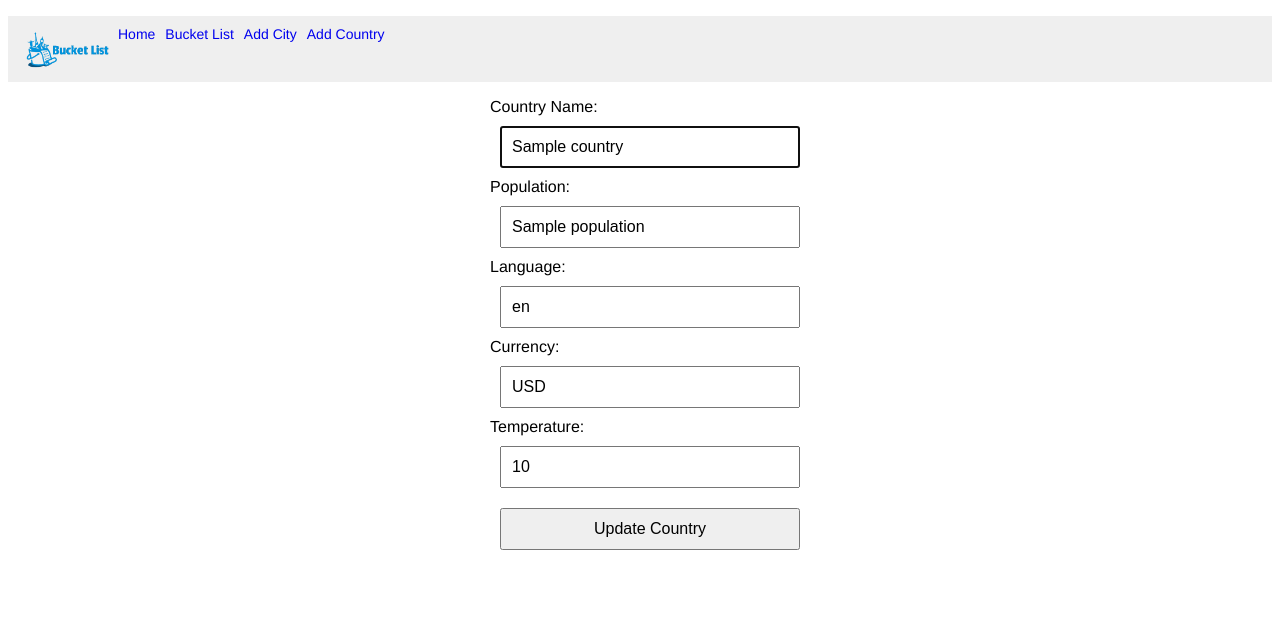
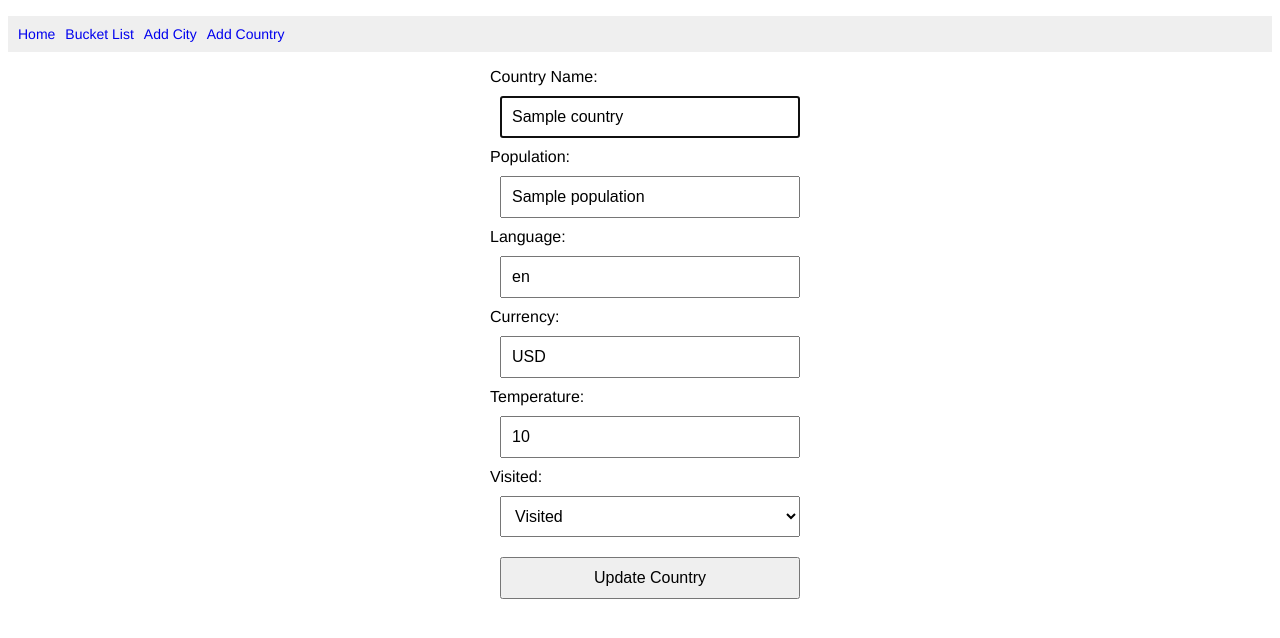
Before and after one commit to stephdavis1/Travel-Bucket-List-App, a Flask app: page /countries/1/edit in a window 1280 px wide. Shown: the top 638 px of the page. Run offline with Flask 2, Linux system fonts and the light colour scheme; a database or web service that is not in the repository returns one stand-in record (values such as "Sample title"); some libraries are stand-ins or nearby versions.

Commit message:
bug fixes for editing countries

```diff
--- a/controllers/country_controller.py
+++ b/controllers/country_controller.py
@@ -27,6 +27,7 @@ def new_country():
 # POST '/countries'
 @countries_blueprint.route("/countries", methods=["POST"])
 def create_country():
+    # import pdb; pdb.set_trace()
     name = request.form["name"]
     population = request.form["population"]
     language_spoken = request.form["language_spoken"]
@@ -57,13 +58,13 @@ def edit_country(id):
 # PUT '/countries/<id>'
 @countries_blueprint.route("/countries/<id>", methods=["POST"])
 def update_country(id):
-    print(request.form)
     name = request.form["name"]
     population = request.form["population"]
     language_spoken = request.form["language_spoken"]
     currency_used = request.form["currency"]
     average_temperature = request.form["temperature"]
-    country = Country(name, population, language_spoken,currency_used, average_temperature, id)
+    visited = request.form["visited"]
+    country = Country(name, population, language_spoken,currency_used, average_temperature, id, visited)
     country_repository.update(country)
     return redirect("/countries")
 
--- a/repositories/country_repository.py
+++ b/repositories/country_repository.py
@@ -6,13 +6,14 @@ from models.city import City
 
 # create
 def save(country):
-    sql = "INSERT INTO countries (name, population, language_spoken, currency_used, average_temperature) VALUES (%s, %s, %s, %s, %s) RETURNING *"
+    sql = "INSERT INTO countries (name, population, language_spoken, currency_used, average_temperature, visited) VALUES (%s, %s, %s, %s, %s, %s) RETURNING *"
     values = [
         country.name,
         country.population,
         country.language_spoken,
         country.currency_used,
-        country.average_temperature
+        country.average_temperature,
+        country.visited
     ]
     results = run_sql(sql, values)
     id = results[0]['id']
@@ -33,7 +34,8 @@ def select_all():
             row["language_spoken"],
             row["currency_used"],
             row["average_temperature"],
-            row['id']
+            row['id'],
+            row["visited"]
         )
         countries.append(country)
     return countries
@@ -53,7 +55,8 @@ def select(id):
             result["language_spoken"],
             result["currency_used"],
             result["average_temperature"],
-            result["id"],
+            result["visited"],
+            result["id"]
         )
     return country
 
@@ -73,14 +76,16 @@ def delete_all():
 
 # update country
 def update(country):
-    sql = "UPDATE countries SET (name, population, language_spoken, currency_used, average_temperature) = (%s, %s, %s, %s, %s) WHERE id = %s"
+    sql = "UPDATE countries SET (name, population, language_spoken, currency_used, average_temperature, visited) = (%s, %s, %s, %s, %s, %s) WHERE id = %s"
     values = values = [
         country.name,
         country.population,
         country.language_spoken,
         country.currency_used,
         country.average_temperature,
-        country.id,
+        country.visited,
+        country.id
+
     ]
     run_sql(sql, values)
 
--- a/static/style.css
+++ b/static/style.css
@@ -55,9 +55,9 @@ body{
     box-sizing: border-box;
   }
 
-  .trash-button{
+  .delete-button{
     display: contents;
-    font-size: 65%;
+    background-color:#0094e4;
   }
 
 
--- a/templates/base.html
+++ b/templates/base.html
@@ -11,7 +11,7 @@
   <header>
     <nav>
       <ul class="menu">
-        <img src="static/images/bucket_list_small.png" alt="Bucketlist logo" width=100px>
+        <!-- <img src="static/images/bucket_list_small.png" alt="Bucketlist logo" width=100px> -->
         <li><a href="/">Home</a></li>
         <li><a href="/bucketlist">Bucket List</a></li>
         <li><a href="/cities/new">Add City</a></li>
--- a/templates/bucketlist.html
+++ b/templates/bucketlist.html
@@ -1,7 +1,7 @@
 {% extends "base.html" %}
 {% block content %}
 
-<h1> Welcome to your travel bucket list</h1>
+<h1>Your travel bucket list</h1>
 <p> This is where you can view all the places you've visited.</p>
 
 <br>
@@ -15,9 +15,6 @@
         <br><b>City Type:</b> {{city.city_type}}
 </div>
 {% endfor %}
-
-
-
 
 
 <!-- ___________ALL COUNTRIES LIST______________ -->
--- a/templates/cities/new.html
+++ b/templates/cities/new.html
@@ -1,5 +1,7 @@
 {% extends "base.html" %}
 {% block content %}
+<h1> Add a city</h1>
+<p> Fill out the form below to add a city to your bucketlist</p>
 
 <form action="/cities" method="post">
 
--- a/templates/countries/edit.html
+++ b/templates/countries/edit.html
@@ -26,8 +26,15 @@
 
   <div>
     <label for="temperature">Temperature:</label>
-    <input type="text" id="temperature" name="temperature" value="{{country.average_temperature}}" required
-      autofocus>
+    <input type="text" id="temperature" name="temperature" value="{{country.average_temperature}}" required autofocus>
+  </div>
+
+  <div>
+    <label for="visited">Visited:</label>
+    <select id="visited" name="visited">
+      <option value="True">Visited</option>
+      <option value="False">Not Visited</option>
+    </select>
   </div>
 
 
--- a/templates/index.html
+++ b/templates/index.html
@@ -1,7 +1,7 @@
 {% extends "base.html" %}
 {% block content %}
-<h1> Welcome to your travel bucket list</h1>
-<p> A place for you to add, remove, edit and check the places you've visited.</p>
+<h1>Welcome to your travel bucket list</h1>
+<p> Fuel your wanderlust.</p>
 
 
 
```
Also changed, not shown: controllers/bucketlist_controller.py (+10 -2 lines), templates/cities/index.html (+6 -11 lines), templates/countries/new.html (+4 -4 lines).
